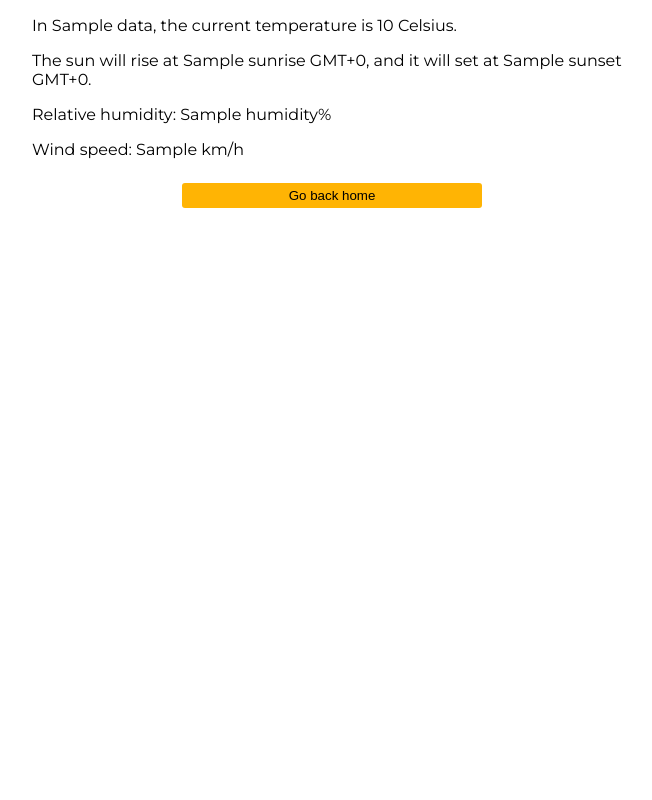
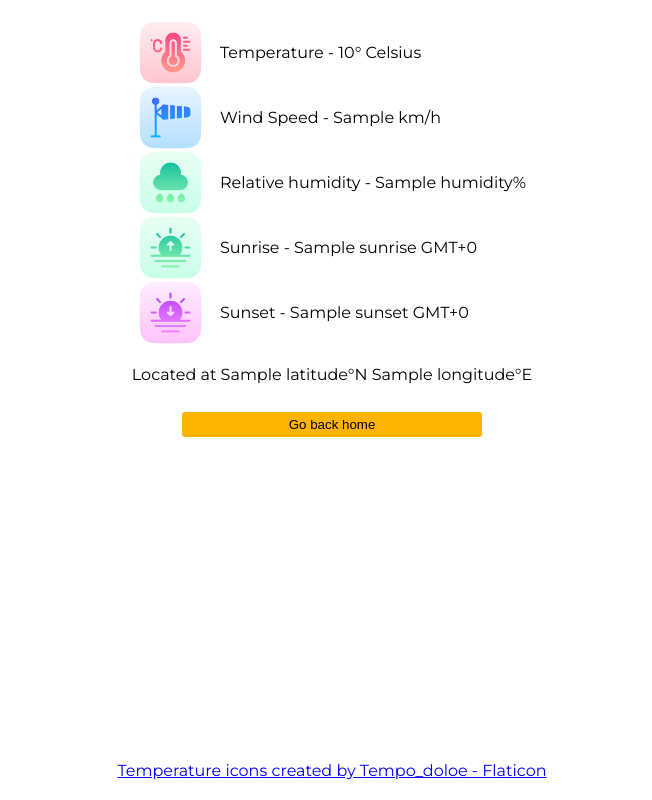
Before and after one commit to kurealnum/mini-hackathon-1, a Django app: template templates/results.html in a window 1280 px wide. Shown: the whole page, without its empty margins (308-960 px from the left). Run offline with Django 5.2, Linux system fonts and the light colour scheme; the template is opened without the code that fills it: most values are stand-ins (such as "Sample title", 1, 10 or a date in 2020).

Commit message:
Updated UI

```diff
--- a/static/css/layout.css
+++ b/static/css/layout.css
@@ -51,6 +51,8 @@ h1, h2 {
 body {
   width: 85%;
   margin: 0 auto;
+  display: flex;
+  flex-direction: column;
 }
 
 button {
@@ -84,6 +86,37 @@ input {
   margin-top: 100px;
 }
 
+footer {
+  position: fixed;
+  bottom: 0px;
+  width: 100%;
+  display: flex;
+  padding: 20px 0;
+  justify-content: center;
+  left: 0;
+  right: 0;
+}
+
+img {
+  width: 65px;
+}
+
+.info-box {
+  display: flex;
+  flex-direction: row;
+  align-items: center;
+  gap: 17px;
+}
+
+.info-box-wrapper {
+  margin: 0 auto;
+  margin-top: 20px;
+}
+
+p {
+  margin: 20px auto;
+}
+
 @media (min-width: 550px) {
   body {
     width: 70%;
--- a/templates/layout.html
+++ b/templates/layout.html
@@ -10,4 +10,7 @@
     <body>
         {% block body %}{% endblock %}
     </body>
+    <footer>
+        {% block footer %}{% endblock %}
+    </footer>
 </html>
--- a/templates/results.html
+++ b/templates/results.html
@@ -1,18 +1,34 @@
 {% extends "layout.html" %}
+{% load static %}
 {% block body %}
-    <p>
-        {% if not data.name %}
-            At {{ data.latitude }}°N {{ data.longitude }}°E,
-        {% else %}
-            In {{ data.name }},
-        {% endif %}
-        the current temperature is
-        {{ data.temperature }} Celsius.
-    </p>
-    <p>The sun will rise at {{ data.sunrise }} GMT+0, and it will set at {{ data.sunset }} GMT+0.</p>
-    <p>Relative humidity: {{ data.humidity }}%</p>
-    <p>Wind speed: {{ data.wind_speed }} km/h</p>
+    <div class="info-box-wrapper">
+        <div class="info-box">
+            <img src="{% static 'imgs/celsius.png' %}">
+            <span>Temperature - {{ data.temperature }}° Celsius</span>
+        </div>
+        <div class="info-box">
+            <img src="{% static 'imgs/windsock.png' %}">
+            <span>Wind Speed - {{ data.wind_speed }} km/h</span>
+        </div>
+        <div class="info-box">
+            <img src="{% static 'imgs/rainy.png' %}">
+            <span>Relative humidity - {{ data.humidity }}%</span>
+        </div>
+        <div class="info-box">
+            <img src="{% static 'imgs/sunrise.png' %}">
+            <span>Sunrise - {{ data.sunrise }} GMT+0</span>
+        </div>
+        <div class="info-box">
+            <img src="{% static 'imgs/sunset.png' %}">
+            <span>Sunset - {{ data.sunset }} GMT+0</span>
+        </div>
+    </div>
+    <p>Located at {{ data.latitude }}°N {{ data.longitude }}°E</p>
     <form action="{% url 'home' %}">
         <button type="submit">Go back home</button>
     </form>
 {% endblock %}
+{% block footer %}
+    <a href="https://www.flaticon.com/free-icons/temperature"
+       title="temperature icons">Temperature icons created by Tempo_doloe - Flaticon</a>
+{% endblock %}
```
Also changed, not shown: README.md, static/imgs/celsius.png (added), static/imgs/rainy.png (added), static/imgs/sunrise.png (added), static/imgs/sunset.png (added), static/imgs/windsock.png (added).
